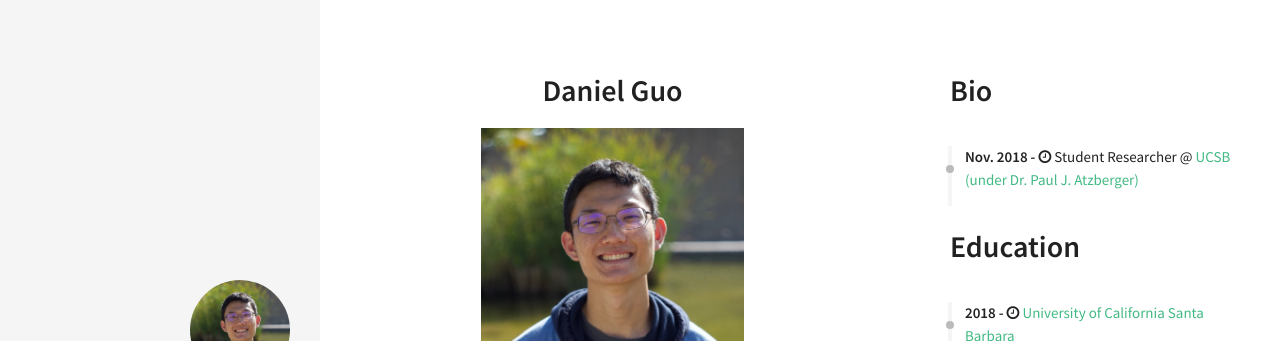
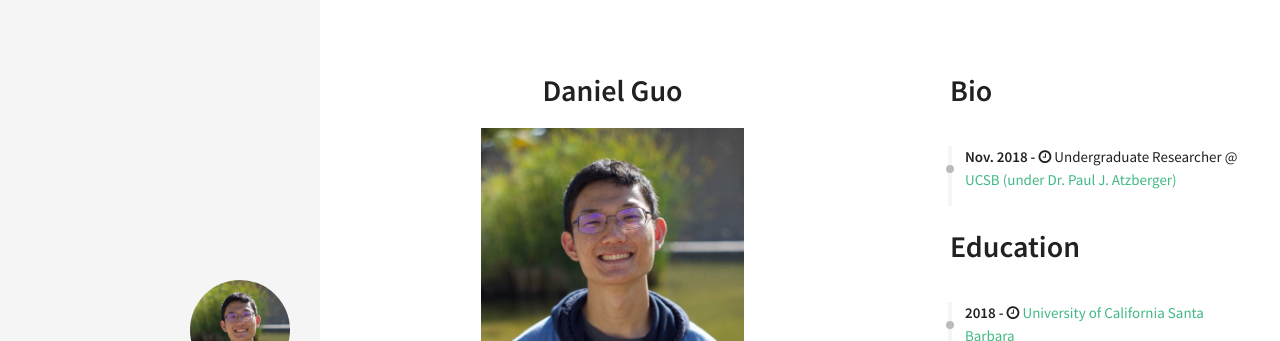
Before and after one commit to d-guo/danielguo.dev_old, a Jekyll site: the page built from aboutme.html, in a window 1280 px wide. Shown: the top 341 px of the page. Built offline with Jekyll 4.4.1, drawn with Linux system fonts in a browser that asks for light colours.

Commit message:
changed student researcher to undergraduate researcher

```diff
--- a/_data/index/careers.yml
+++ b/_data/index/careers.yml
@@ -3,4 +3,4 @@
 - name: UCSB (under Dr. Paul J. Atzberger)
   link: http://web.math.ucsb.edu/~atzberg/pmwiki_intranet/index.php?n=AtzbergerHomePage.Homepage?setskin=atzbergerHomepage4
   date: Nov. 2018 - <i class="fa fa-clock-o" aria-hidden="true" title="Until Now"></i>
-  job: Student Researcher
+  job: Undergraduate Researcher
```
